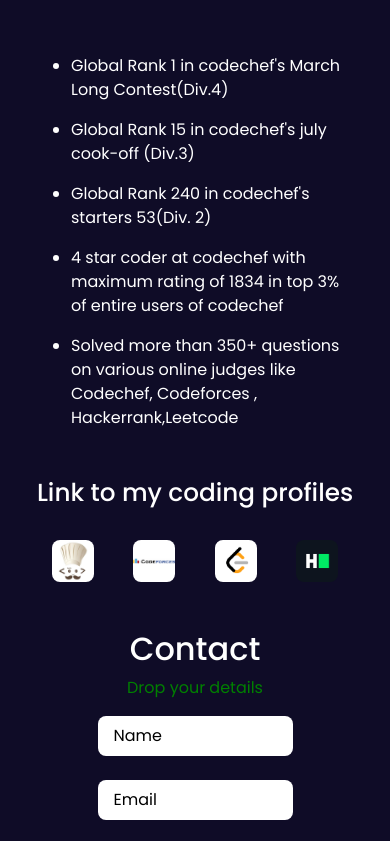
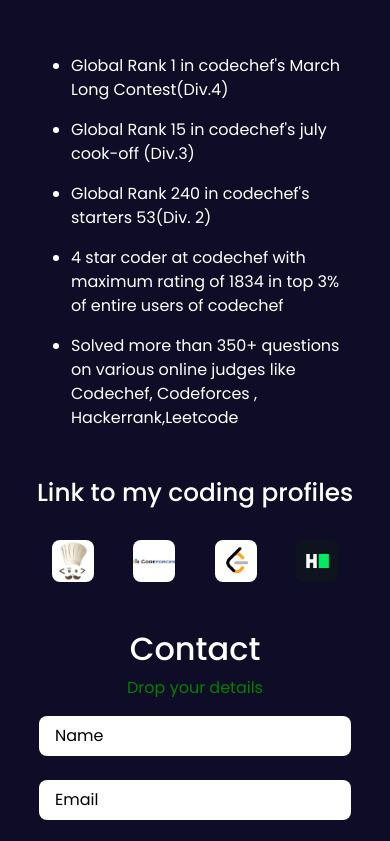
Before and after one commit to maydev18/maydev18.github.io, a plain HTML site: page index.html in a window 390 px wide. Shown: the part 4701-5542 px from the top of the page. Drawn offline with nearby package versions, Linux system fonts and the light colour scheme.

Commit message:
final commit

```diff
--- a/responsive.css
+++ b/responsive.css
@@ -141,4 +141,7 @@
     .submitbtn{
         left: 40vw;
     }
+    .details{
+        width: 80%;
+    }
 }
```
